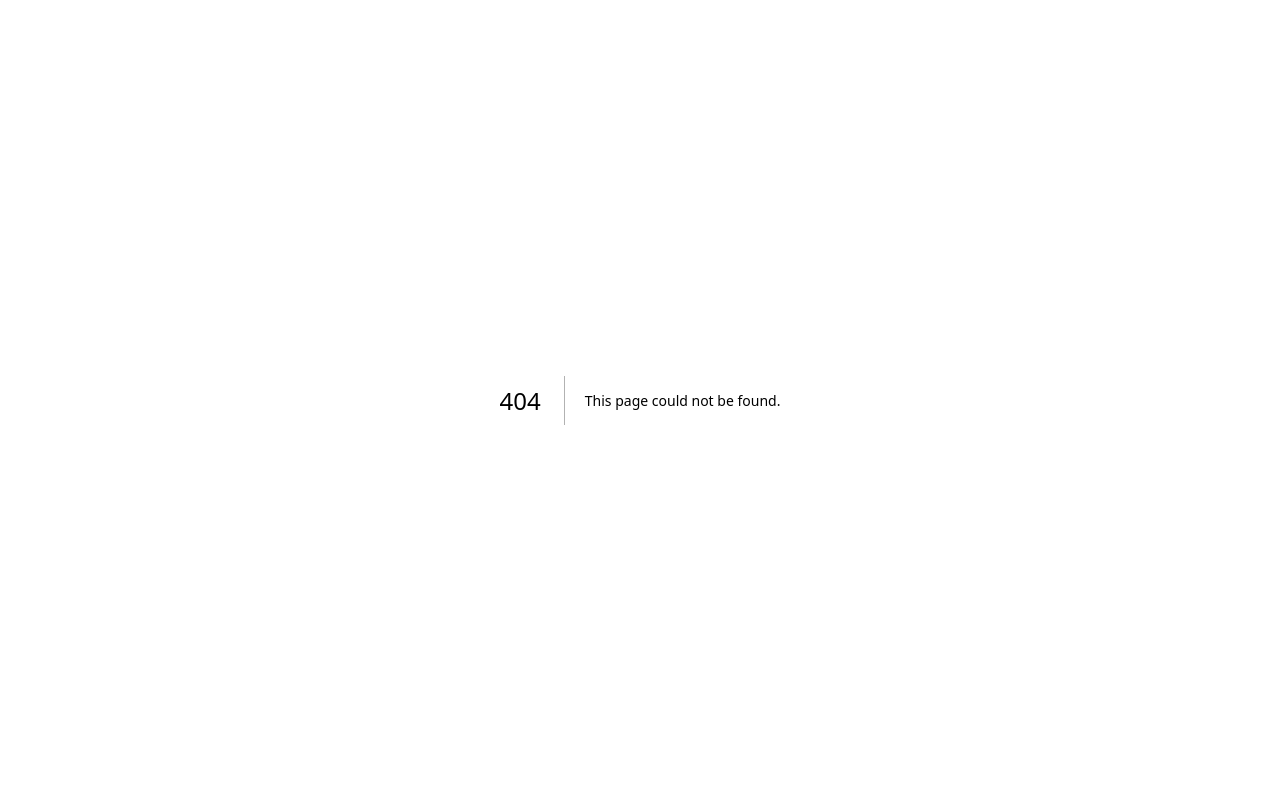
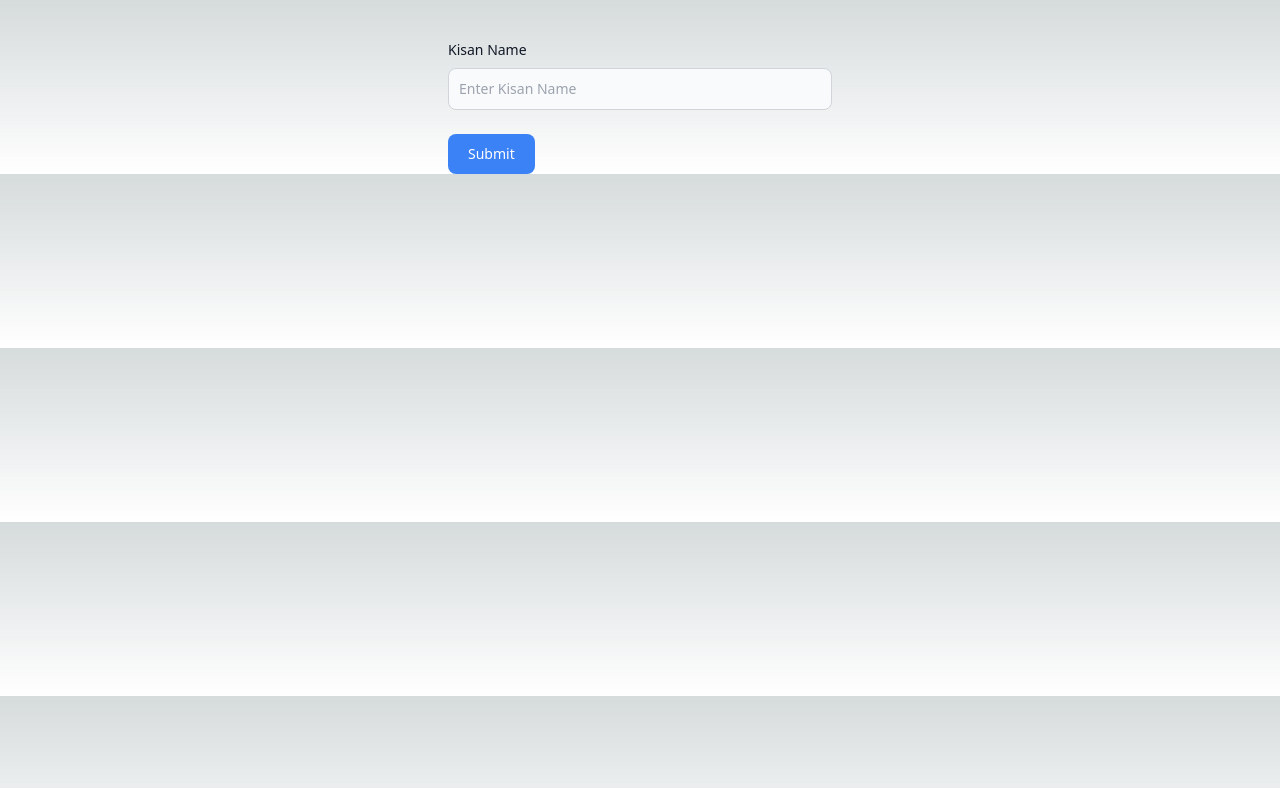
Before and after one commit to rahulg-infiswift/dearmandi, a Next.js app: page /entities/create_entity in a window 1280 px wide. Before the commit this address had no page. Shown: the top 788 px of the page. Built offline with nearby package versions, Linux system fonts and the light colour scheme.

Commit message:
Add pages for create entity, list entities and entity profile page

```diff
--- /dev/null
+++ b/app/entities/[entity_id]/page.tsx
@@ -0,0 +1,5 @@
+import React from "react";
+
+export default function page({params}) {
+  return <div>This is entity details Page {params.entity_id} </div>;
+}
--- /dev/null
+++ b/app/entities/create_entity/page.tsx
@@ -0,0 +1,54 @@
+"use client";
+
+import { useState, FormEvent } from "react";
+
+export default function CreateEntity() {
+  const [entityName, setEntityName] = useState<string>("");
+
+  const handleSubmit = async (event: FormEvent<HTMLFormElement>) => {
+    event.preventDefault();
+    try {
+      const response = await fetch("http://localhost:8000/api/create_entity", {
+        method: "POST",
+        headers: {
+          "Content-Type": "application/json",
+        },
+        body: JSON.stringify({ name: entityName }),
+      });
+      const data = await response.json();
+      console.log(data);
+      setEntityName("");
+    } catch (error) {
+      console.error("Error:", error);
+    }
+  };
+
+  return (
+    <form onSubmit={handleSubmit} className="w-full max-w-sm mx-auto mt-10">
+      <div className="mb-6">
+        <label
+          htmlFor="entityName"
+          className="block mb-2 text-sm font-medium text-gray-900"
+        >
+          Kisan Name
+        </label>
+        <input
+          type="text"
+          id="entityName"
+          name="entityName"
+          value={entityName}
+          onChange={(e) => setEntityName(e.target.value)}
+          className="block w-full p-2.5 text-sm text-gray-900 bg-gray-50 rounded-lg border border-gray-300 focus:ring-blue-500 focus:border-blue-500"
+          placeholder="Enter Kisan Name"
+          required
+        />
+      </div>
+      <button
+        type="submit"
+        className="text-white bg-blue-500 hover:bg-blue-700 focus:ring-4 focus:ring-blue-300 font-medium rounded-lg text-sm px-5 py-2.5 text-center"
+      >
+        Submit
+      </button>
+    </form>
+  );
+}
--- /dev/null
+++ b/app/entities/page.tsx
@@ -0,0 +1,50 @@
+"use client";
+
+import Link from "next/link";
+import { useEffect, useState } from "react";
+
+interface Entity {
+  id: number;
+  name: string;
+  locale: string;
+}
+
+const EntitiesList = () => {
+  const [entities, setEntities] = useState<Entity[]>([]);
+
+  useEffect(() => {
+    const fetchEntities = async () => {
+      const response = await fetch("http://localhost:8000/api/entities");
+      const data = await response.json();
+      console.log(data);
+      setEntities(data);
+    };
+
+    fetchEntities();
+  }, []);
+
+  const renderListData = (entity, idx) => {
+    return (
+      <div key={idx}>
+        <Link href={`/entities/${entity.id}`}>{entity.name}</Link>
+      </div>
+    );
+  };
+
+  return (
+    <div className="max-w-4xl mx-auto my-10 p-5 rounded shadow-lg bg-white">
+      <Link
+        href="entities/create_entity/"
+        className="bg-blue-500 hover:bg-blue-700 text-white font-bold py-2 px-4 rounded"
+      >
+        Create new entity
+      </Link>
+      <h2 className="text-2xl font-bold mb-4 text-gray-800">Entities List</h2>
+      <ul className="divide-y divide-gray-300">
+        {entities.map(renderListData)}
+      </ul>
+    </div>
+  );
+};
+
+export default EntitiesList;
```
Also changed, not shown: 1 other file (tests, documents, lock files or other folders).
